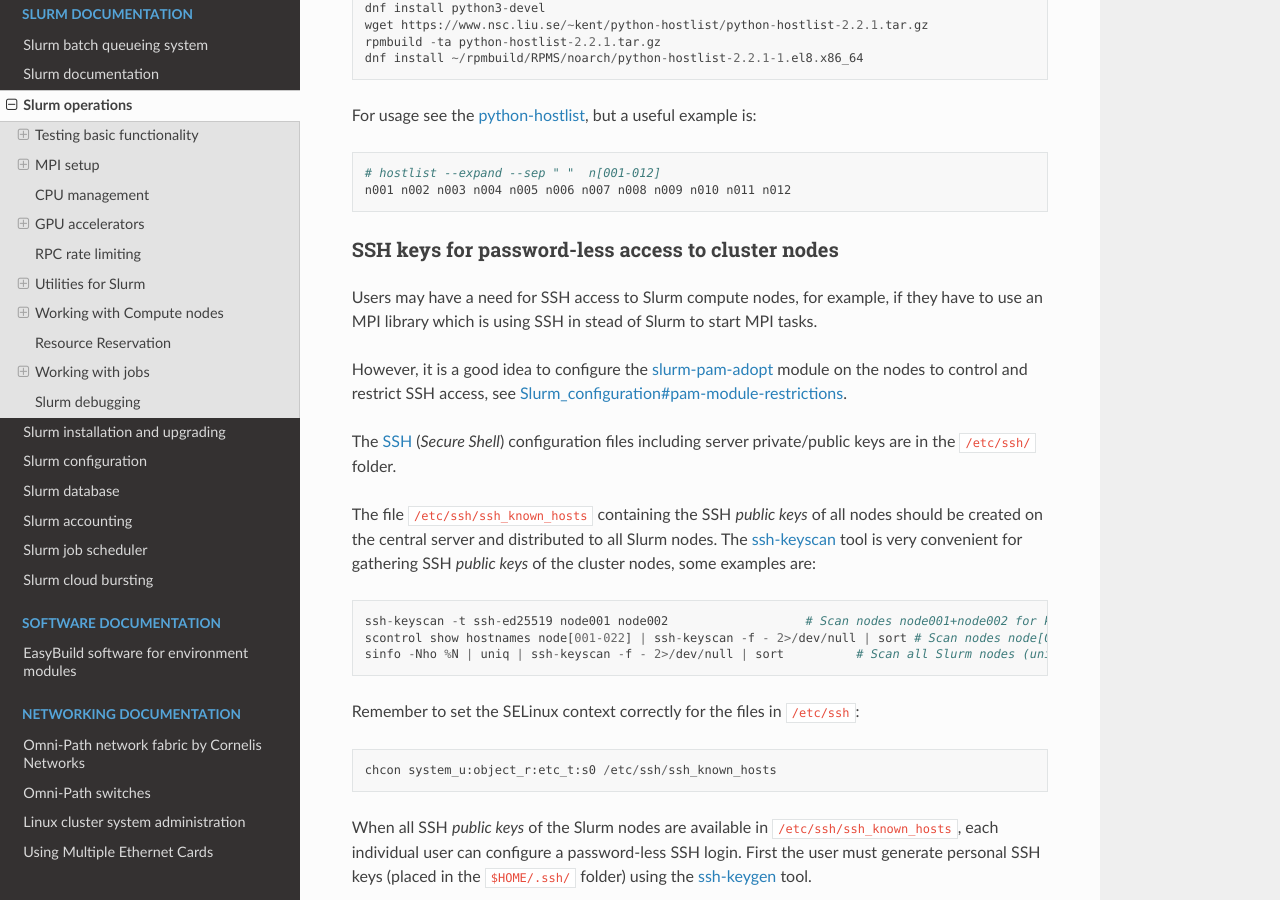
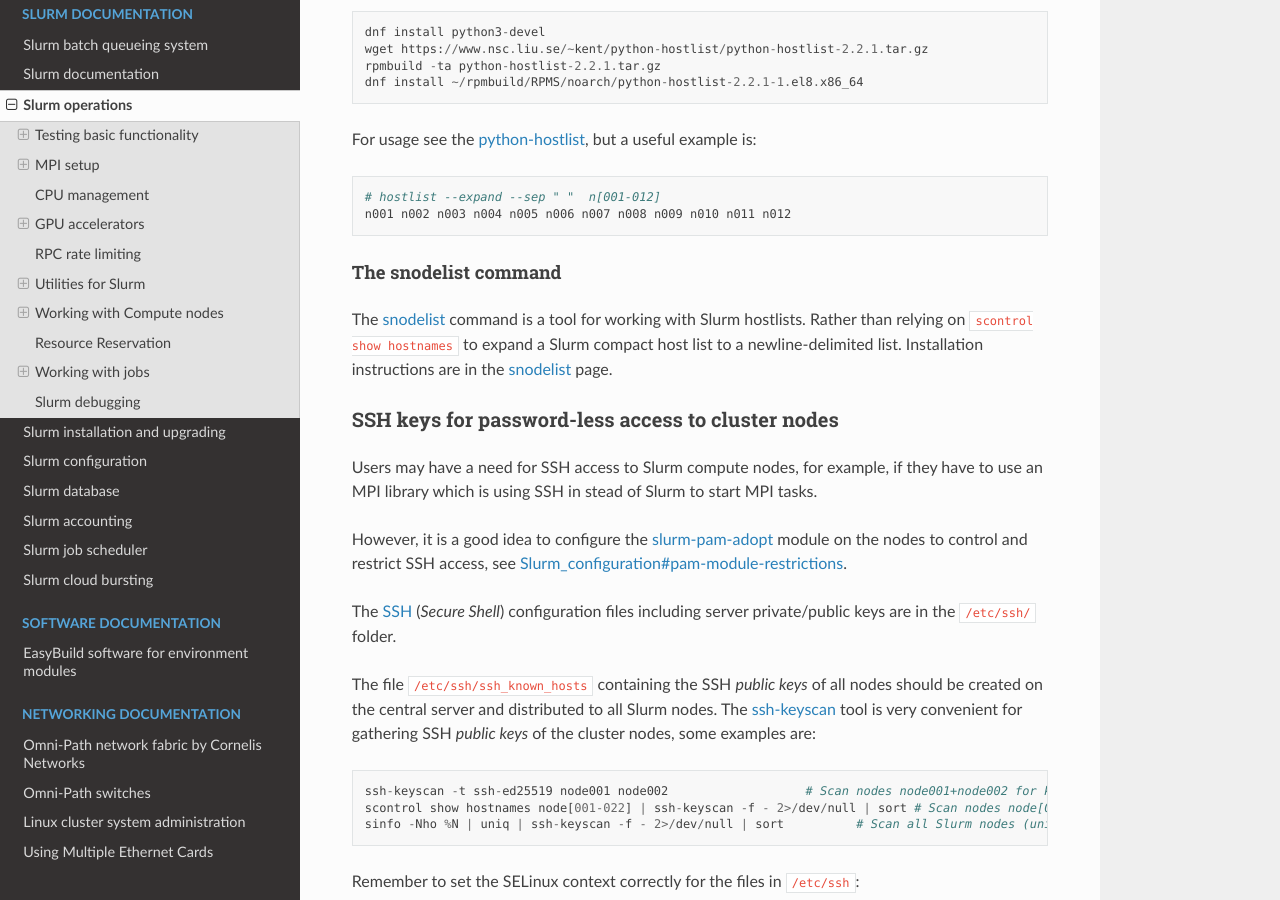
Before and after one commit to OleHolmNielsen/Niflheim_system, a Sphinx documentation site: the page built from docs/Slurm_operations.rst, in a window 1280 px wide and 900 px high, scrolled down 7773 px. Built offline with Sphinx 7.4.7 and the Read the Docs theme 3.1.0, drawn with Linux system fonts in a browser that asks for light colours; some of the changed text lies outside the part shown.

Commit message:
Added snodelist command

```diff
--- a/docs/Slurm_operations.rst
+++ b/docs/Slurm_operations.rst
@@ -361,6 +361,15 @@ For usage see the python-hostlist_, but a useful example is::
   n001 n002 n003 n004 n005 n006 n007 n008 n009 n010 n011 n012
 
 .. _python-hostlist: https://www.nsc.liu.se/~kent/python-hostlist/
+
+The snodelist command
+......................
+
+The snodelist_ command is a tool for working with Slurm hostlists.
+Rather than relying on ``scontrol show hostnames`` to expand a Slurm compact host list to a newline-delimited list.
+Installation instructions are in the snodelist_ page.
+
+.. _snodelist: https://github.com/University-of-Delaware-IT-RCI/snodelist
 
 SSH keys for password-less access to cluster nodes
 --------------------------------------------------
```
